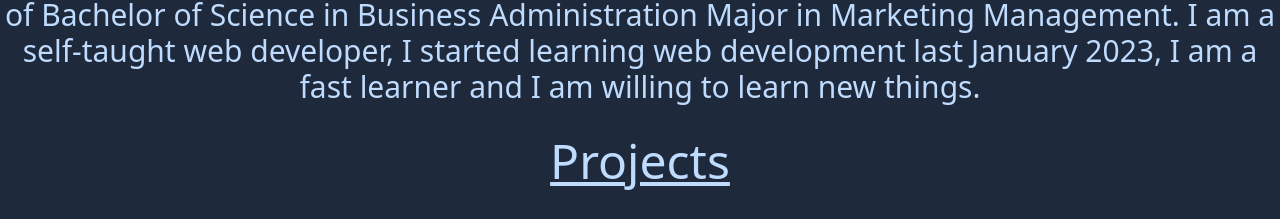
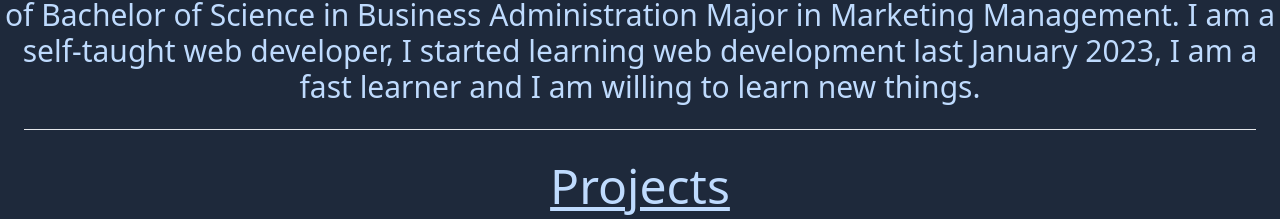
Before and after one commit to R8nDr0p/Rain_Portfolio, a React (Vite) app: page / in a window 1280 px wide. Shown: the part 1417-1636 px from the top of the page. Built offline with nearby package versions, Linux system fonts and the light colour scheme.

Commit message:
added hr on the about component

```diff
--- a/src/components/About.jsx
+++ b/src/components/About.jsx
@@ -19,6 +19,7 @@ const About = () => {
               2023, I am a fast learner and I am willing to learn new things.
             </p>
           </div>
+          <hr className="mx-6" />
         </div>
       </div>
     </section>
```
